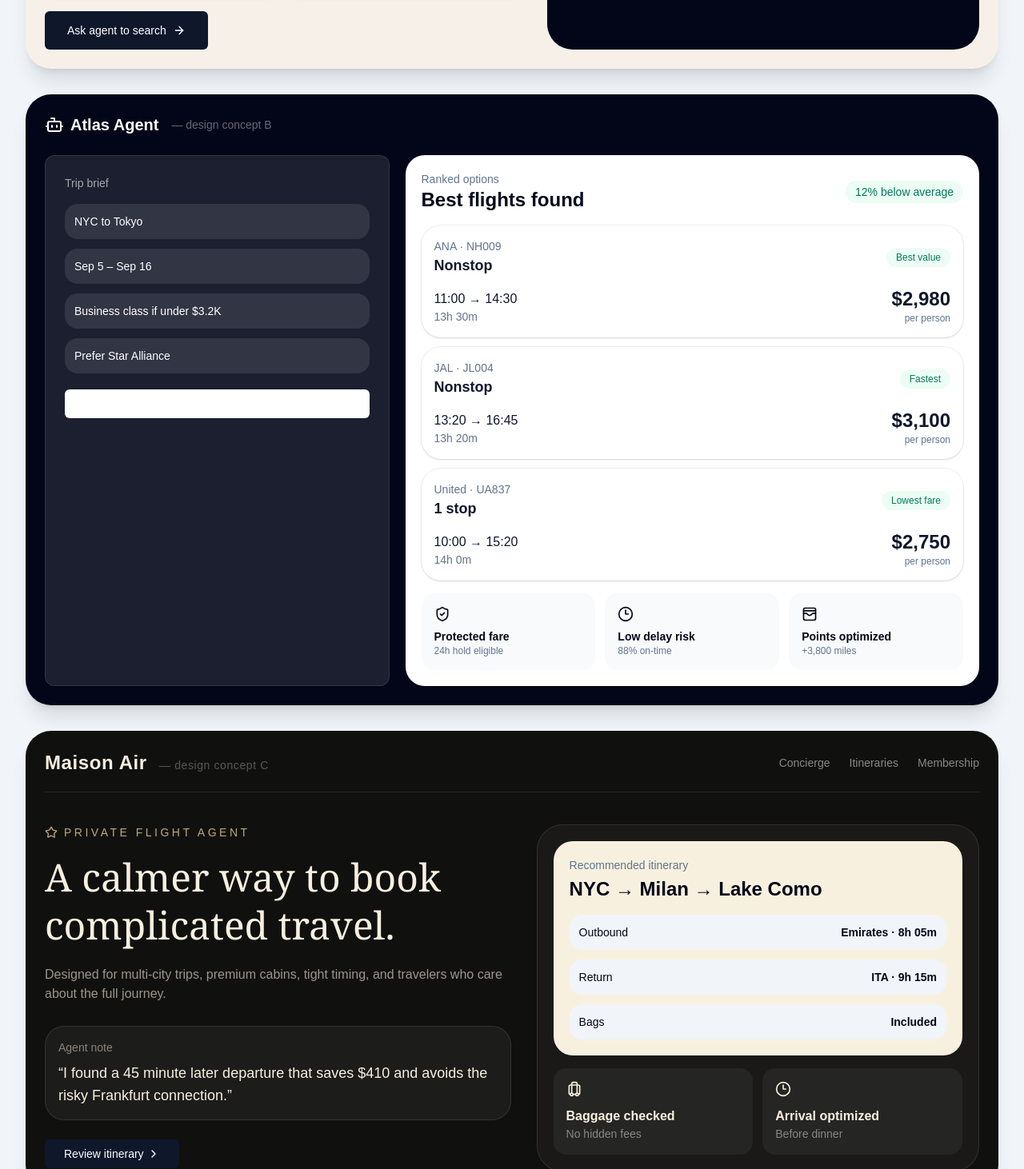
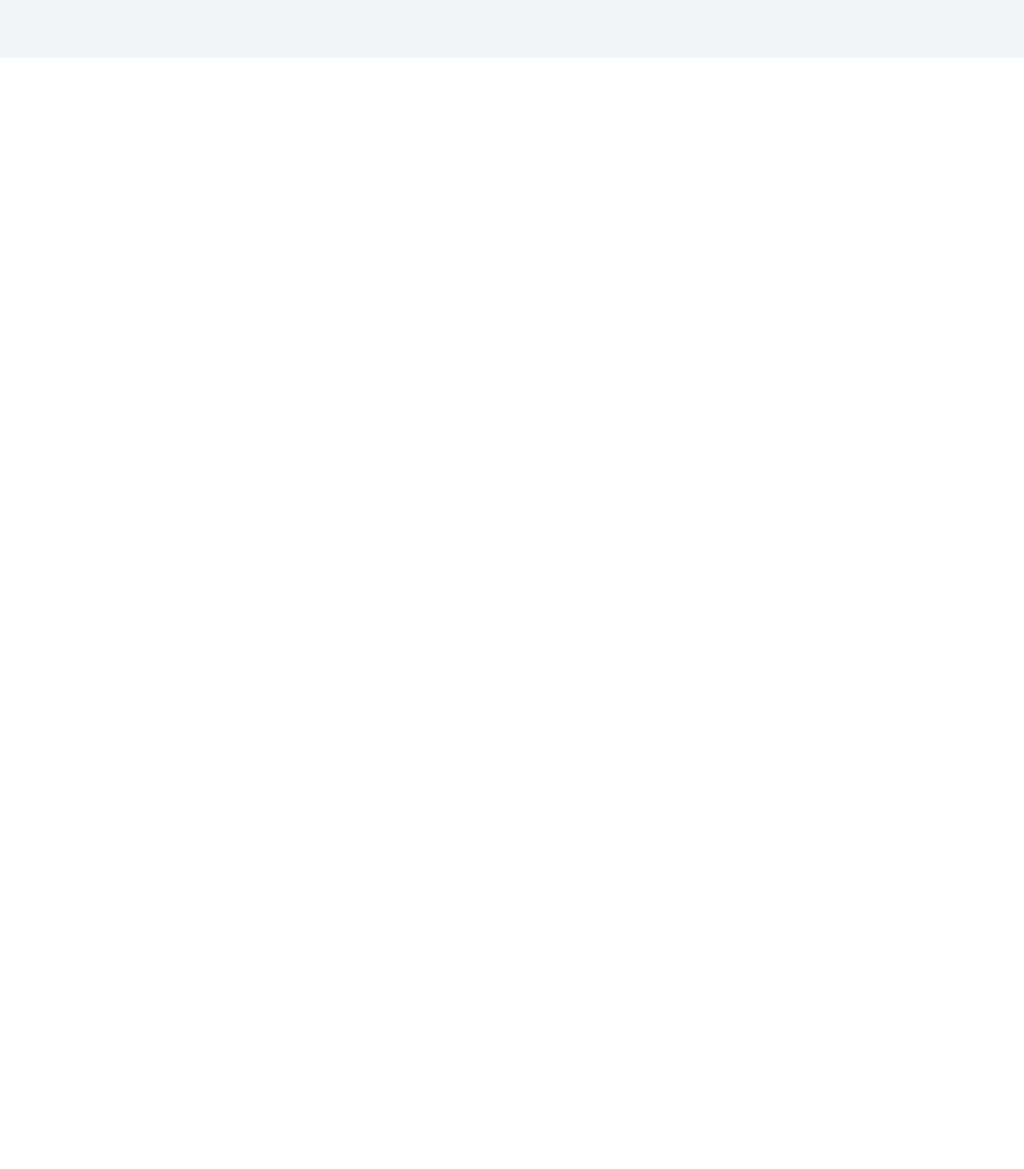
Before and after one commit to zoe-geri94/flight-booker, a Next.js app: page / in a window 1280 px wide. Shown: the part 728-2190 px from the top of the page at 80% size. After the commit the page ends 800 px from the top, so only its background shows below. Built offline with nearby package versions, Linux system fonts and the light colour scheme.

Commit message:
Remove Command Center and Luxury sections, keep Aerra only

```diff
--- a/app/page.tsx
+++ b/app/page.tsx
@@ -2,12 +2,7 @@
 
 import { useState, useEffect, useRef, FormEvent } from "react";
 import { motion, AnimatePresence } from "framer-motion";
-import {
-  Plane, Sparkles, CalendarDays, MapPin, SlidersHorizontal,
-  ShieldCheck, Clock3, ArrowRight, Bot, Luggage, Users, Star,
-  ChevronRight, WalletCards,
-} from "lucide-react";
-import { Card, CardContent } from "@/components/ui/card";
+import { Plane, Sparkles, CalendarDays, MapPin, ArrowRight, Bot, Users } from "lucide-react";
 import { Button } from "@/components/ui/button";
 
 interface Flight {
@@ -162,14 +157,6 @@ export default function FlightBooker() {
     <main className="min-h-screen bg-slate-100 p-4 md:p-8">
       <div className="mx-auto max-w-7xl space-y-8">
 
-        {/* Header */}
-        <div className="rounded-[2rem] bg-white p-6 shadow-sm">
-          <p className="text-sm font-medium text-slate-500">AI-native flight search</p>
-          <h1 className="mt-2 text-4xl font-semibold tracking-tight text-slate-950">Flight Booker</h1>
-          <p className="mt-2 text-slate-500 text-sm">Powered by Vercel Workflows · AI Gateway · Sandbox · Compute</p>
-        </div>
-
-        {/* Editorial — real search */}
         <motion.div initial={{ opacity: 0, y: 18 }} animate={{ opacity: 1, y: 0 }} transition={{ duration: 0.45 }}>
           <section className="rounded-[2rem] bg-[#f6f0e8] p-6 text-slate-950 shadow-xl">
             <nav className="mb-8 flex items-center justify-between">
@@ -351,87 +338,6 @@ export default function FlightBooker() {
           </section>
         </motion.div>
 
-        {/* Command Center — static showcase */}
-        <motion.div initial={{ opacity: 0, y: 18 }} animate={{ opacity: 1, y: 0 }} transition={{ duration: 0.45, delay: 0.1 }}>
-          <section className="rounded-[2rem] bg-slate-950 p-6 text-white shadow-xl">
-            <div className="mb-6 flex items-center justify-between">
-              <div className="flex items-center gap-2 text-xl font-bold"><Bot className="h-6 w-6" /> Atlas Agent <span className="text-sm font-normal text-white/40 ml-2">— design concept B</span></div>
-            </div>
-            <div className="grid gap-5 md:grid-cols-[.75fr_1.25fr]">
-              <Card className="rounded-[1.5rem] border-white/10 bg-white/10 text-white">
-                <CardContent className="p-5">
-                  <p className="mb-4 text-sm text-white/60">Trip brief</p>
-                  <div className="space-y-3">
-                    {["NYC to Tokyo", "Sep 5 – Sep 16", "Business class if under $3.2K", "Prefer Star Alliance"].map((x) => (
-                      <div className="rounded-2xl bg-white/10 p-3 text-sm" key={x}>{x}</div>
-                    ))}
-                  </div>
-                  <Button className="mt-5 w-full rounded-2xl bg-white text-slate-950 hover:bg-white/90">
-                    <SlidersHorizontal className="mr-2 h-4 w-4" /> Tune preferences
-                  </Button>
-                </CardContent>
-              </Card>
-              <div className="rounded-[1.5rem] bg-white p-5 text-slate-950">
-                <div className="mb-4 flex items-center justify-between">
-                  <div>
-                    <p className="text-sm text-slate-500">Ranked options</p>
-                    <h2 className="text-2xl font-semibold">Best flights found</h2>
-                  </div>
-                  <div className="rounded-full bg-emerald-50 px-3 py-1 text-sm text-emerald-700">12% below average</div>
-                </div>
-                <div className="space-y-3">
-                  {[
-                    { airline: "ANA", flightNumber: "NH009", departureTime: "11:00", arrivalTime: "14:30", duration: 810, price: 2980, stops: 0 },
-                    { airline: "JAL", flightNumber: "JL004", departureTime: "13:20", arrivalTime: "16:45", duration: 800, price: 3100, stops: 0 },
-                    { airline: "United", flightNumber: "UA837", departureTime: "10:00", arrivalTime: "15:20", duration: 840, price: 2750, stops: 1 },
-                  ].map((f, i) => <FlightResultCard key={i} f={f} index={i} />)}
-                </div>
-                <div className="mt-4 grid gap-3 md:grid-cols-3">
-                  <div className="rounded-2xl bg-slate-50 p-4"><ShieldCheck className="mb-2 h-5 w-5" /><p className="text-sm font-semibold">Protected fare</p><p className="text-xs text-slate-500">24h hold eligible</p></div>
-                  <div className="rounded-2xl bg-slate-50 p-4"><Clock3 className="mb-2 h-5 w-5" /><p className="text-sm font-semibold">Low delay risk</p><p className="text-xs text-slate-500">88% on-time</p></div>
-                  <div className="rounded-2xl bg-slate-50 p-4"><WalletCards className="mb-2 h-5 w-5" /><p className="text-sm font-semibold">Points optimized</p><p className="text-xs text-slate-500">+3,800 miles</p></div>
-                </div>
-              </div>
-            </div>
-          </section>
-        </motion.div>
-
-        {/* Luxury — static showcase */}
-        <motion.div initial={{ opacity: 0, y: 18 }} animate={{ opacity: 1, y: 0 }} transition={{ duration: 0.45, delay: 0.2 }}>
-          <section className="rounded-[2rem] bg-[#10100f] p-6 text-[#f8f0df] shadow-xl">
-            <div className="mb-10 flex items-center justify-between border-b border-white/10 pb-5">
-              <div className="text-2xl font-semibold tracking-wide">Maison Air <span className="text-sm font-normal text-white/30 ml-2">— design concept C</span></div>
-              <div className="hidden gap-6 text-sm text-white/50 md:flex"><span>Concierge</span><span>Itineraries</span><span>Membership</span></div>
-            </div>
-            <div className="grid gap-8 md:grid-cols-[1fr_.95fr]">
-              <div>
-                <p className="mb-4 flex items-center gap-2 text-sm uppercase tracking-[0.25em] text-[#bfa879]"><Star className="h-4 w-4" /> Private flight agent</p>
-                <h2 className="text-5xl font-serif leading-tight">A calmer way to book complicated travel.</h2>
-                <p className="mt-5 text-[#f8f0df]/60">Designed for multi-city trips, premium cabins, tight timing, and travelers who care about the full journey.</p>
-                <div className="mt-7 rounded-[1.5rem] border border-white/10 bg-white/5 p-4">
-                  <p className="text-sm text-[#f8f0df]/50">Agent note</p>
-                  <p className="mt-2 text-lg">&ldquo;I found a 45 minute later departure that saves $410 and avoids the risky Frankfurt connection.&rdquo;</p>
-                </div>
-                <Button className="mt-6 rounded-full bg-[#bfa879] px-6 text-slate-950 hover:bg-[#d4bd8d]">Review itinerary <ChevronRight className="ml-1 h-4 w-4" /></Button>
-              </div>
-              <div className="rounded-[2rem] border border-white/10 bg-[#1a1917] p-5">
-                <div className="mb-4 rounded-[1.5rem] bg-[#f8f0df] p-5 text-slate-950">
-                  <p className="text-sm text-slate-500">Recommended itinerary</p>
-                  <p className="mt-1 text-2xl font-semibold">NYC → Milan → Lake Como</p>
-                  <div className="mt-4 grid gap-3 text-sm">
-                    <div className="flex items-center justify-between rounded-2xl bg-slate-100 p-3"><span>Outbound</span><strong>Emirates · 8h 05m</strong></div>
-                    <div className="flex items-center justify-between rounded-2xl bg-slate-100 p-3"><span>Return</span><strong>ITA · 9h 15m</strong></div>
-                    <div className="flex items-center justify-between rounded-2xl bg-slate-100 p-3"><span>Bags</span><strong>Included</strong></div>
-                  </div>
-                </div>
-                <div className="grid gap-3 md:grid-cols-2">
-                  <div className="rounded-2xl bg-white/5 p-4"><Luggage className="mb-3 h-5 w-5" /><p className="font-semibold">Baggage checked</p><p className="text-sm text-white/45">No hidden fees</p></div>
-                  <div className="rounded-2xl bg-white/5 p-4"><Clock3 className="mb-3 h-5 w-5" /><p className="font-semibold">Arrival optimized</p><p className="text-sm text-white/45">Before dinner</p></div>
-                </div>
-              </div>
-            </div>
-          </section>
-        </motion.div>
 
       </div>
     </main>
```
